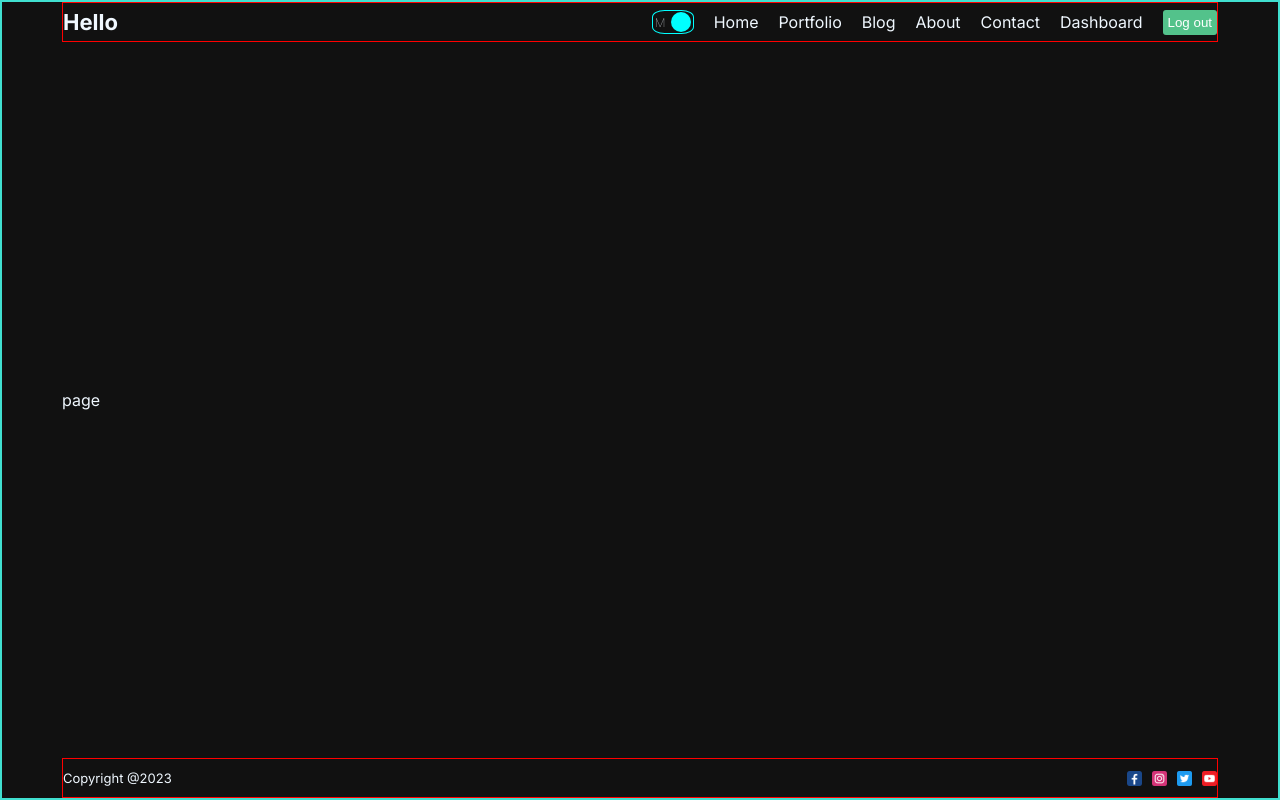
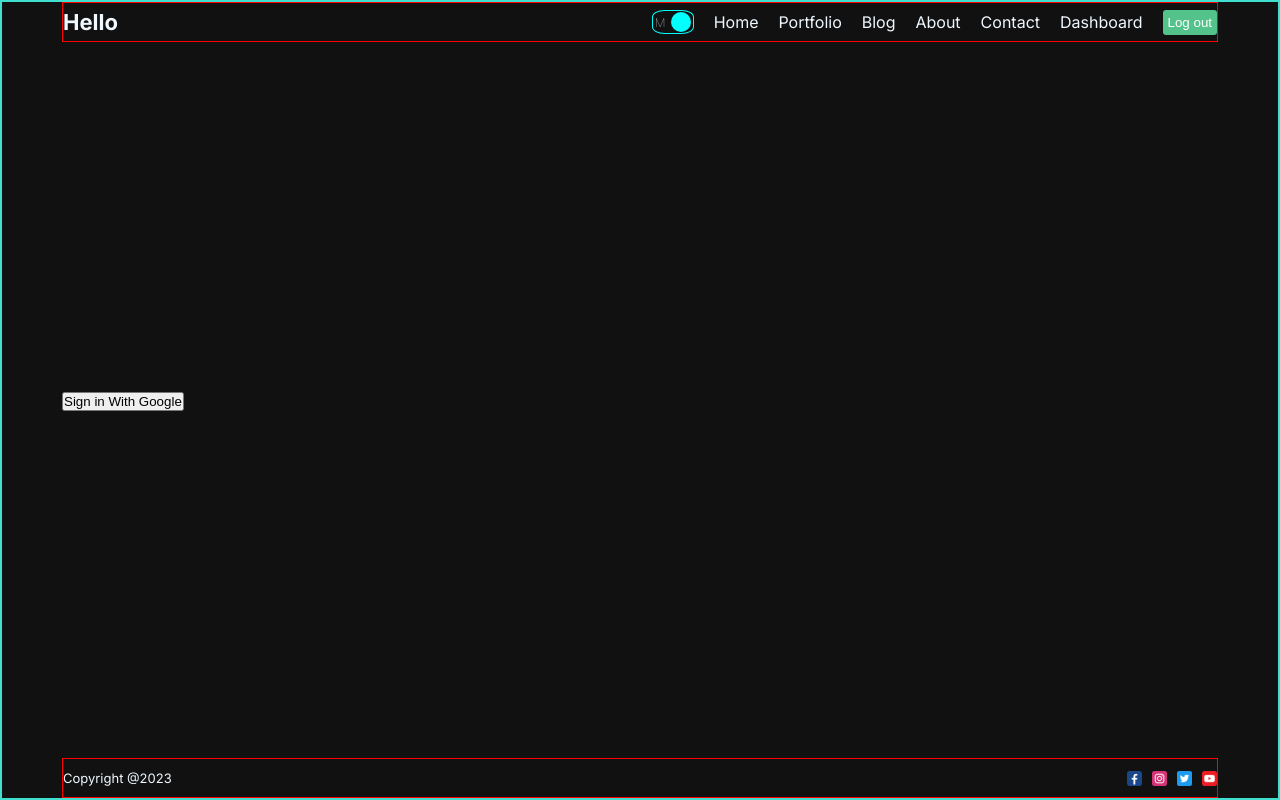
Before and after one commit to ibnbakare/MyBlog, a Next.js app: page /dashboard/login in a window 1280 px wide. Built offline with nearby package versions, Linux system fonts and the light colour scheme.

Commit message:
hiding env file

```diff
--- a/src/app/dashboard/(auth)/login/page.jsx
+++ b/src/app/dashboard/(auth)/login/page.jsx
@@ -1,8 +1,13 @@
+"use client"
+import { signIn } from 'next-auth/react'
 import React from 'react'
 
 const page = () => {
   return (
-    <div>page</div>
+    <div>
+        <button onClick={() => signIn("google")} >Sign in With Google</button>
+    </div>
+
   )
 }
 
```
Also changed, not shown: 1 other file (tests, documents, lock files or other folders).
